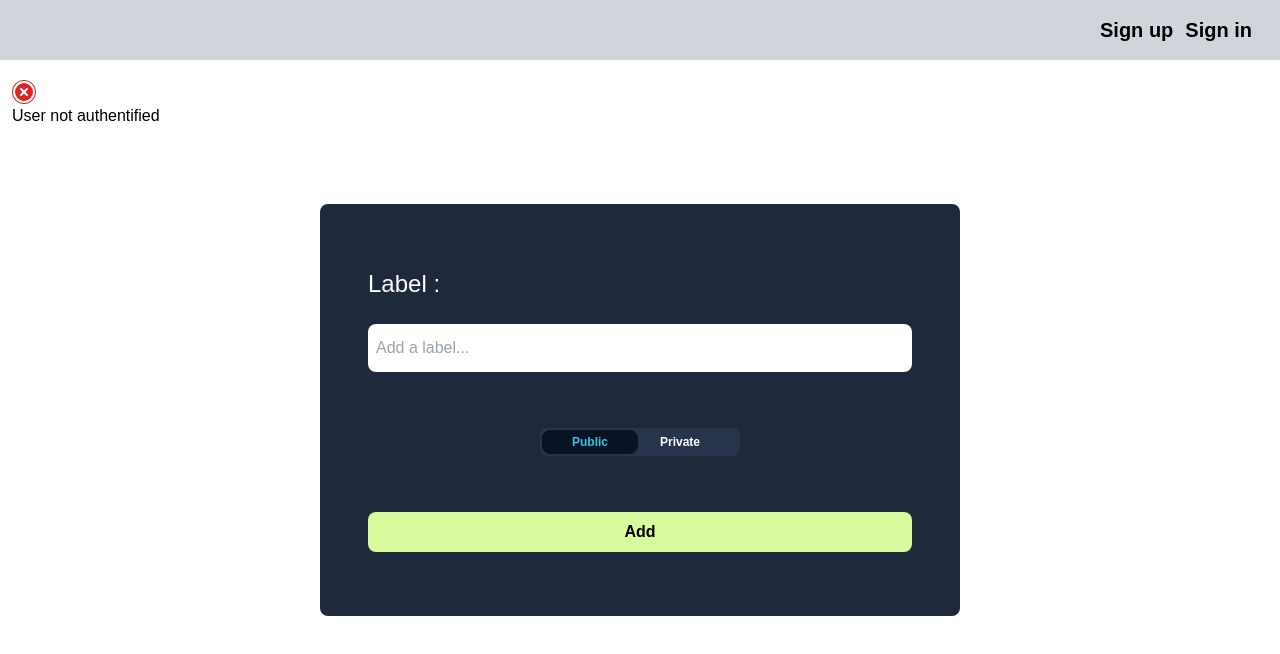
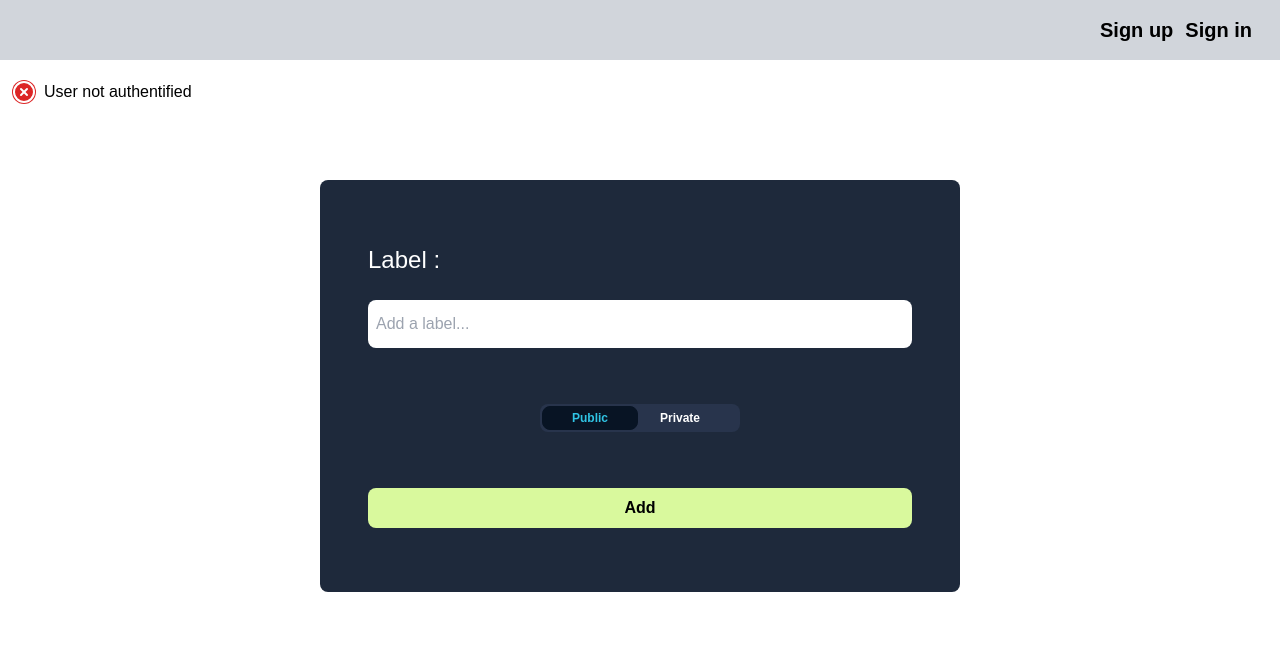
Before and after one commit to KZ-68/CDA-BucketList-App, a Next.js app: page /collections/forms/new in a window 1280 px wide. Both pictures are taken after typing "Sample" into the empty fields and a click on the button "Add". Shown: the top 654 px of the page. Built offline with nearby package versions, Linux system fonts and the light colour scheme; no server answers.

Commit message:
style: update message box

```diff
--- a/app/(client)/collections/forms/new/page.tsx
+++ b/app/(client)/collections/forms/new/page.tsx
@@ -10,10 +10,10 @@ const NewCollectionPage = () => {
     return (
     <>
         {formState?.success === true && (
-            <p id="success" className='bg-white w-fit py-2 px-3 my-3 text-black rounded-md'><CheckCircle2 className='flex flex-row gap-2 text-white bg-green-700 rounded-full'/>{formState?.message}</p>
+            <p id="success" className='flex flex-row gap-2 bg-white w-fit py-2 px-3 my-3 text-black rounded-md'><CheckCircle2 className='flex flex-row gap-2 text-white bg-green-700 rounded-full'/>{formState?.message}</p>
         )}
         {formState?.success === false && (
-            <p id="error" className='bg-white w-fit py-2 px-3 my-3 text-black rounded-md'><XCircleIcon className='text-white bg-red-600 rounded-full'/>{formState?.message}</p>
+            <p id="error" className='flex flex-row gap-2 bg-white w-fit py-2 px-3 my-3 text-black rounded-md'><XCircleIcon className='text-white bg-red-600 rounded-full'/>{formState?.message}</p>
         )}
         <h1 className='text-2xl my-3 text-white'>New Collection</h1>
         <div className='flex flex-col my-6 py-8 px-6 mx-80 rounded-lg bg-slate-800'>
```
